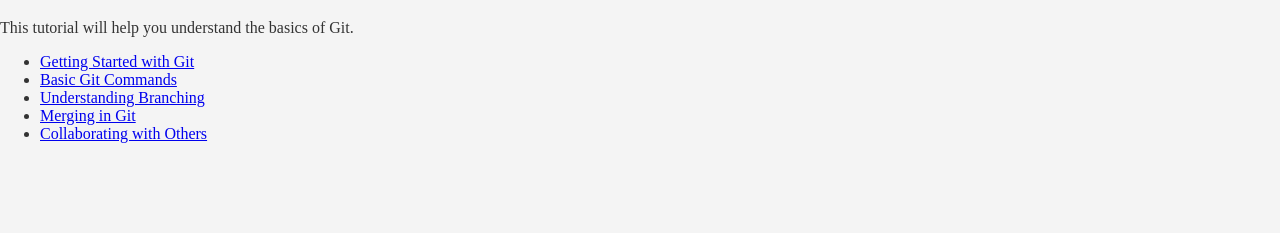
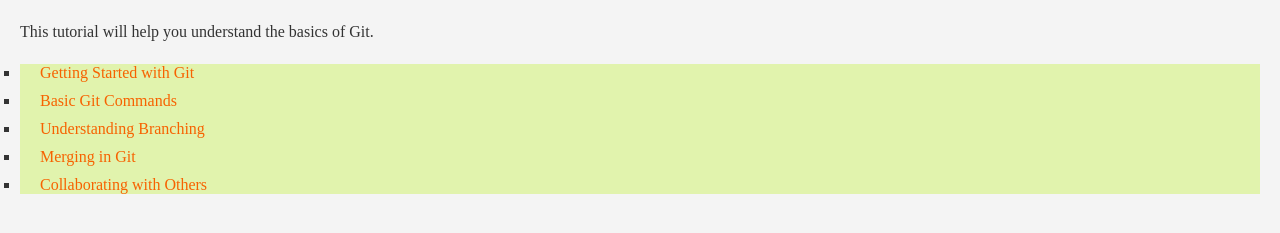
Before and after one commit to Efa-Mirkana/Leaning-web, a plain HTML site: page index.html in a window 1280 px wide. Shown: the part 61-294 px from the top of the page. Drawn offline with Linux system fonts and the light colour scheme.

Commit message:
commit style1 w out staging

```diff
--- a/style.css
+++ b/style.css
@@ -10,3 +10,26 @@ h1 {
     color: #f76200;
     text-align: center;
 }
+
+p {
+    font-size: 16px;
+    line-height: 1.6;
+    margin: 20px;
+}
+
+ul {
+    list-style-type: square;
+    margin: 20px;
+    padding: 0;
+    background-color: #bbf12457;
+}
+
+li {
+    margin: 10px 0;
+    padding-left: 20px;
+}
+
+a {
+    color: #f76200;
+    text-decoration: none;
+}
```
